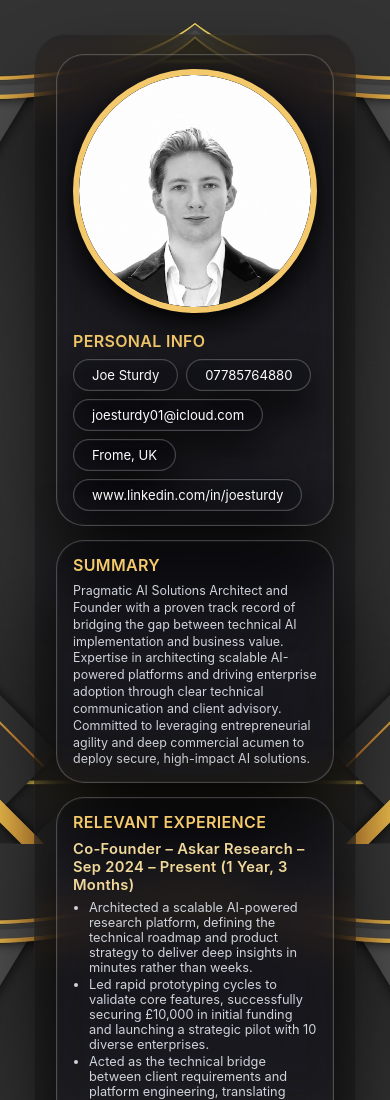
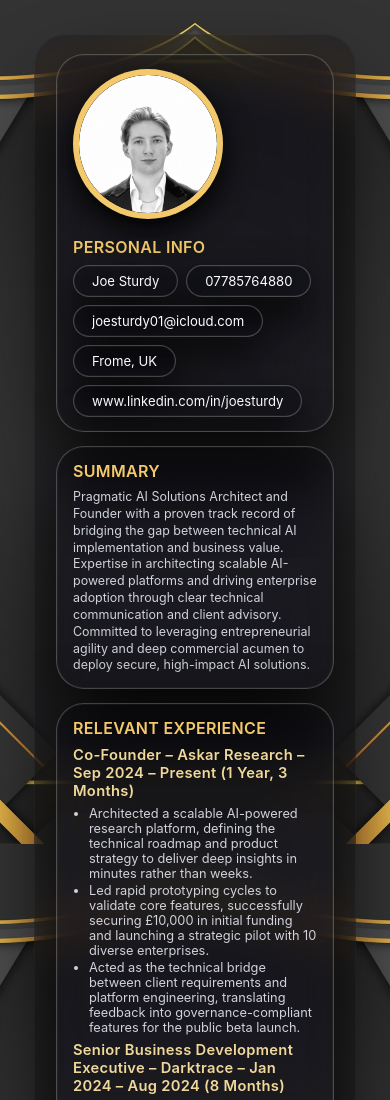
Before and after one commit to joesturdy01/cv, a plain HTML site: page index.html in a window 390 px wide. Shown: the top 1100 px of the page. Drawn offline with Linux system fonts and the light colour scheme; a web font is replaced by a local one.

Commit message:
Adjust responsive avatar sizing

```diff
--- a/index.html
+++ b/index.html
@@ -280,14 +280,12 @@
       }
 
       .avatar-circle {
-        width: 390px;
+        width: clamp(150px, 37.5vw, 488px);
         height: auto;
         aspect-ratio: 1 / 1;
         border-radius: 50%;
         background: var(--gold);
         padding: 6px;
-        flex: 0 0 auto;
-        max-width: 100%;
         display: flex;
         align-items: center;
         justify-content: center;
```
